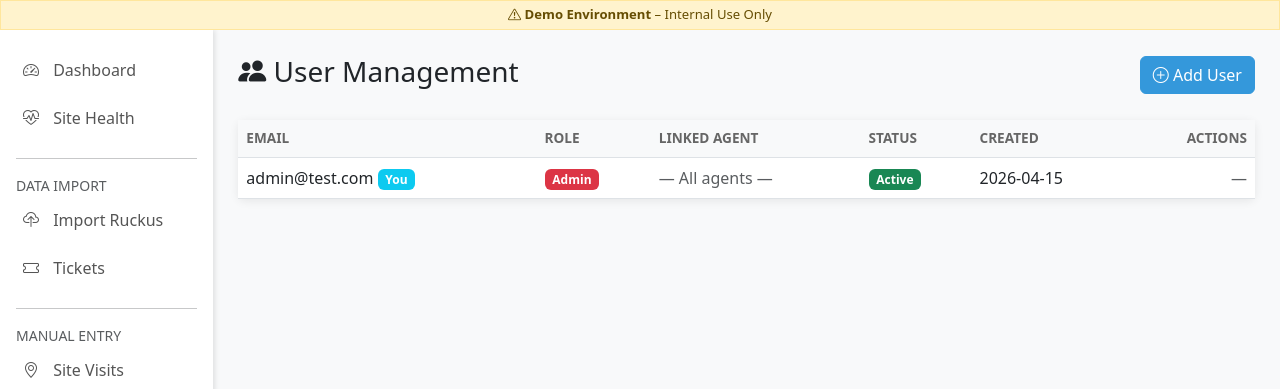
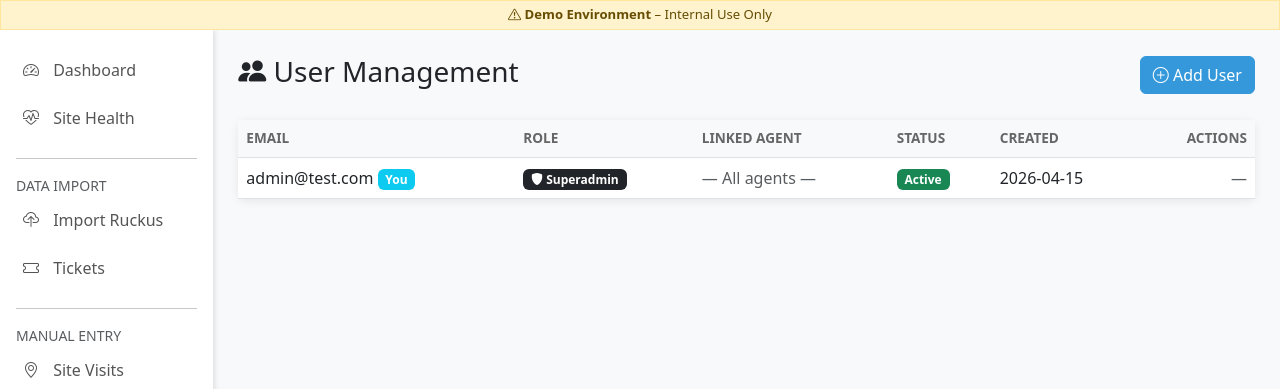
Before and after one commit to NeoSlinkee/VODdashboard, a Flask app: page /admin/users in a window 1280 px wide. Shown: the part 56-445 px from the top of the page. Run offline with Flask 3, Linux system fonts and the light colour scheme; a user stored in the database is signed in; data comes from the database, SQL or seed files in the repository.

Commit message:
feat: add superadmin role with 3-tier permission hierarchy
- Roles: superadmin > admin > viewer
- Superadmin: can manage all users (admins + viewers)
- Admin: can only manage viewers, cannot create/delete admins
- Self-modification blocked for all roles
- Default admin@test.com upgraded to superadmin
- Role dropdown shows admin/superadmin options only for superadmins
- UI hides action buttons based on can_manage() check

```diff
--- a/app/app.py
+++ b/app/app.py
@@ -185,7 +185,21 @@ class User(UserMixin, db.Model):
 
     @property
     def is_admin(self):
-        return self.role == 'admin'
+        return self.role in ('admin', 'superadmin')
+
+    @property
+    def is_superadmin(self):
+        return self.role == 'superadmin'
+
+    def can_manage(self, other_user):
+        """Return True if this user can modify/delete the other user."""
+        if self.id == other_user.id:
+            return False
+        if self.is_superadmin:
+            return True
+        if self.role == 'admin' and other_user.role == 'viewer':
+            return True
+        return False
 
 
 @login_manager.user_loader
@@ -2463,8 +2477,13 @@ def admin_add_user():
         flash('A user with that email already exists.', 'warning')
         return redirect(url_for('admin_users'))
 
+    # Only superadmins can create admin/superadmin users
+    if role in ('admin', 'superadmin') and not current_user.is_superadmin:
+        flash('Only superadmins can create admin accounts.', 'warning')
+        return redirect(url_for('admin_users'))
+
     # Non-admin users must have an agent assigned
-    if role != 'admin' and not agent_id:
+    if role not in ('admin', 'superadmin') and not agent_id:
         flash('Non-admin users must be linked to an agent.', 'warning')
         return redirect(url_for('admin_users'))
 
@@ -2489,8 +2508,8 @@ def admin_add_user():
 @admin_required
 def admin_toggle_user(id):
     user = User.query.get_or_404(id)
-    if user.id == current_user.id:
-        flash('You cannot deactivate your own account.', 'warning')
+    if not current_user.can_manage(user):
+        flash('You do not have permission to modify this user.', 'warning')
         return redirect(url_for('admin_users'))
     user.active = not user.active
     db.session.commit()
@@ -2503,8 +2522,8 @@ def admin_toggle_user(id):
 @admin_required
 def admin_delete_user(id):
     user = User.query.get_or_404(id)
-    if user.id == current_user.id:
-        flash('You cannot delete your own account.', 'warning')
+    if not current_user.can_manage(user):
+        flash('You do not have permission to delete this user.', 'warning')
         return redirect(url_for('admin_users'))
     email = user.email
     db.session.delete(user)
@@ -3247,7 +3266,7 @@ def init_db():
 
         # Create default admin user
         if not User.query.filter_by(email='admin@test.com').first():
-            admin = User(email='admin@test.com', role='admin')
+            admin = User(email='admin@test.com', role='superadmin')
             admin.set_password('Admin123!')
             db.session.add(admin)
             db.session.commit()
--- a/app/templates/admin_users.html
+++ b/app/templates/admin_users.html
@@ -35,7 +35,9 @@
                         {% endif %}
                     </td>
                     <td>
-                        {% if user.role == 'admin' %}
+                        {% if user.role == 'superadmin' %}
+                        <span class="badge bg-dark"><i class="bi bi-shield-fill"></i> Superadmin</span>
+                        {% elif user.role == 'admin' %}
                         <span class="badge bg-danger">Admin</span>
                         {% else %}
                         <span class="badge bg-secondary">Viewer</span>
@@ -44,7 +46,7 @@
                     <td>
                         {% if user.agent %}
                         <i class="bi bi-person-circle"></i> {{ user.agent.name }}
-                        {% elif user.role == 'admin' %}
+                        {% elif user.is_admin %}
                         <span class="text-muted">— All agents —</span>
                         {% else %}
                         <span class="text-warning"><i class="bi bi-exclamation-triangle"></i> Not assigned</span>
@@ -59,7 +61,7 @@
                     </td>
                     <td>{{ user.created_at.strftime('%Y-%m-%d') if user.created_at else '—' }}</td>
                     <td class="text-end">
-                        {% if user.id != current_user.id %}
+                        {% if current_user.can_manage(user) %}
                         <form method="POST" action="{{ url_for('admin_toggle_user', id=user.id) }}" class="d-inline">
                             <button type="submit" class="btn btn-sm {{ 'btn-outline-warning' if user.active else 'btn-outline-success' }}"
                                     title="{{ 'Deactivate' if user.active else 'Activate' }}">
@@ -106,7 +108,10 @@
                         <label for="role" class="form-label fw-semibold">Role</label>
                         <select class="form-select" id="role" name="role" onchange="toggleAgentField(this)">
                             <option value="viewer" selected>Viewer (sees own agent data only)</option>
-                            <option value="admin">Admin (sees all data + manages users)</option>
+                            {% if current_user.is_superadmin %}
+                            <option value="admin">Admin (sees all data + manages viewers)</option>
+                            <option value="superadmin">Superadmin (full control)</option>
+                            {% endif %}
                         </select>
                     </div>
                     <div class="mb-3" id="agentField">
@@ -131,7 +136,7 @@
 
 <script>
 function toggleAgentField(sel) {
-    document.getElementById('agentField').style.display = sel.value === 'admin' ? 'none' : 'block';
+    document.getElementById('agentField').style.display = (sel.value === 'admin' || sel.value === 'superadmin') ? 'none' : 'block';
 }
 </script>
 {% endif %}
```
